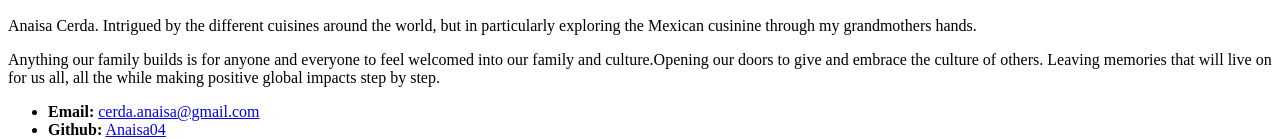
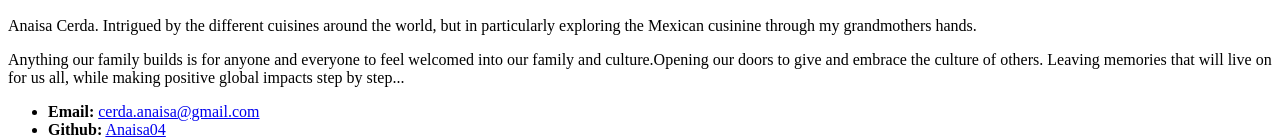
Before and after one commit to Anaisa04/Anaisa04.github.io, a plain HTML site: page index.html in a window 1280 px wide. Shown: the part 581-720 px from the top of the page. Drawn offline with Linux system fonts and the light colour scheme.

Commit message:
Update index.html

```diff
--- a/index.html
+++ b/index.html
@@ -14,7 +14,7 @@
 
   <p>Anaisa Cerda. Intrigued by the different cuisines around the world, but in particularly exploring the Mexican cusinine through my grandmothers hands.</p>
   <p>Anything our family builds is for anyone and everyone to feel welcomed into our family and culture.Opening our doors to give and embrace the culture of others.
-    Leaving memories that will live on for us all, all the while making positive global impacts step by step.
+    Leaving memories that will live on for us all, while making positive global impacts step by step...
   </p>
 
   <ul>
```
